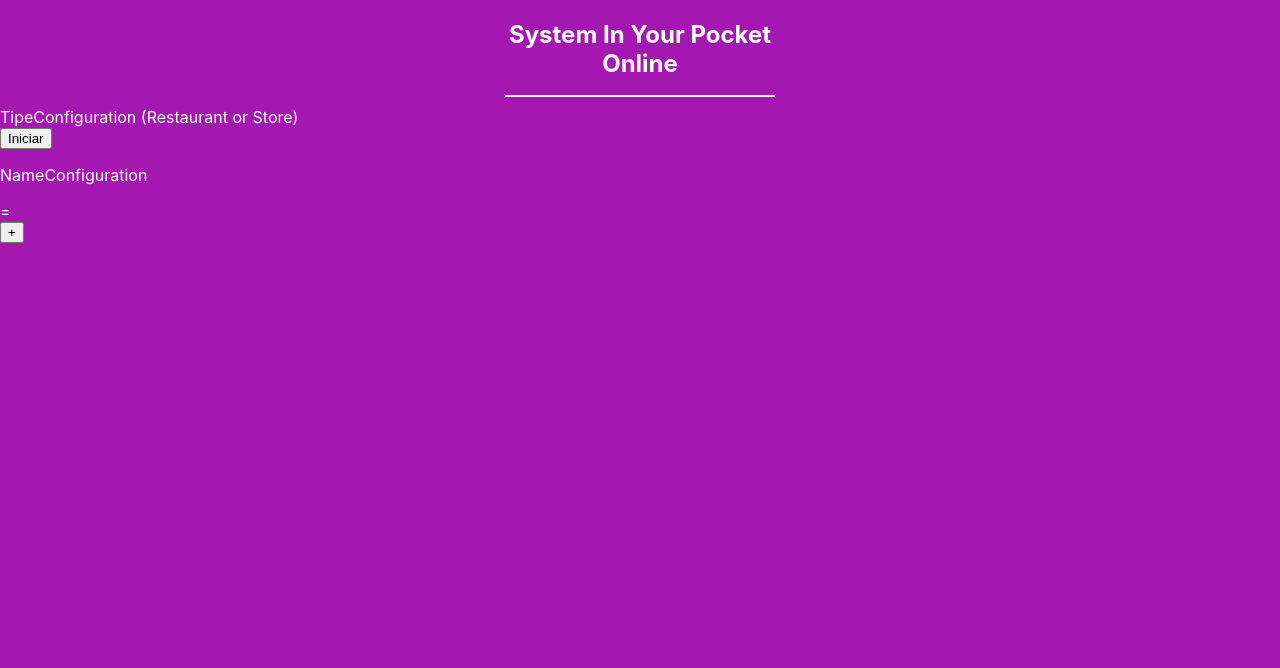
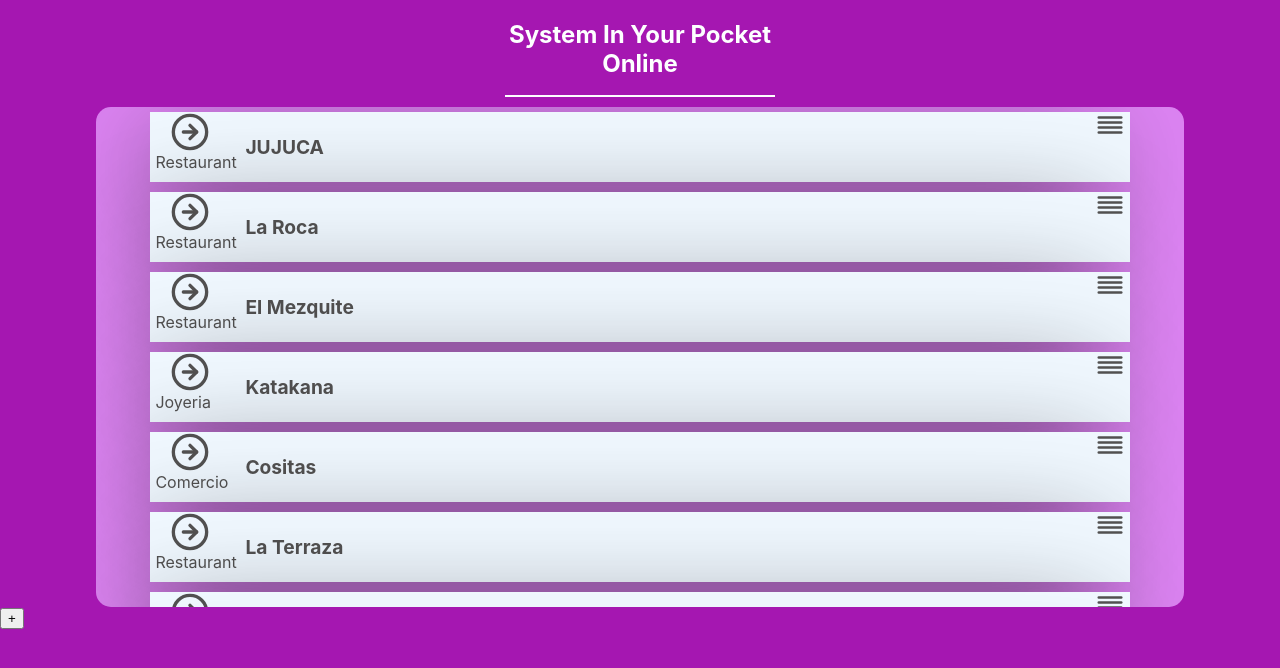
Before and after one commit to SasoHdz/sistemInYourPocketOnline, a React (Create React App) app: page / in a window 1280 px wide. Shown: the top 668 px of the page. Built offline with nearby package versions, Linux system fonts and the light colour scheme.

Commit message:
Estilos de elementos de Home

```diff
--- a/package.json
+++ b/package.json
@@ -8,6 +8,7 @@
     "@testing-library/user-event": "^13.5.0",
     "react": "^17.0.2",
     "react-dom": "^17.0.2",
+    "react-icons": "^4.3.1",
     "react-scripts": "5.0.0",
     "web-vitals": "^2.1.2"
   },
--- a/src/ConfigurationItem/ConfigurationsItem.css
+++ b/src/ConfigurationItem/ConfigurationsItem.css
@@ -0,0 +1,41 @@
+.Item {
+    width: 90%;
+    height: 90px;
+    display: flex;
+    flex-flow: row;
+    align-items: center;
+    color: rgb(82, 81, 81);
+    position: relative;
+    margin-top: 5px;
+    margin-bottom: 5px;
+    background-color: aliceblue;
+    box-shadow: -13px 21px 104px -16px rgba(0,0,0,0.77);
+    -webkit-box-shadow: -13px 21px 104px -16px rgba(0,0,0,0.77);
+    -moz-box-shadow: -13px 21px 104px -16px rgba(0,0,0,0.77);
+}
+
+.Item p {
+    font-weight: bold;
+    font-size: 1.2rem;
+    margin-left: 20px;
+}
+
+.Item-container {
+    width: 70px;
+    height: 70px;
+    display: flex;
+    flex-direction: column;
+    margin-left: 5px;
+}
+
+.start {
+    margin: 0 auto;
+    font-size: 40px;
+}
+
+.menu {
+    font-size: 30px;
+    position: absolute;
+    right: 5px;
+    top: -2px;
+}
--- a/src/ConfigurationItem/index.js
+++ b/src/ConfigurationItem/index.js
@@ -1,24 +1,24 @@
 import React from "react";
 
+import { FiArrowRightCircle } from "react-icons/fi";
+import { FiAlignJustify } from "react-icons/fi";
+import './ConfigurationsItem.css';
 
-function ConfigurationItem ()
+
+function ConfigurationItem (props)
 {
     return (
-        <div>
-            <label>
-                TipeConfiguration (Restaurant or Store)
-            </label>
-            <div>
-                <button>
-                    Iniciar
-                </button>
-                <p>
-                    NameConfiguration
-                </p>
+        <div className="Item">
+            <div className="Item-container">
+                <FiArrowRightCircle className="start"/>
+                <label>
+                    {props.type}
+                </label>
             </div>
-            <span>
-                =
-            </span>
+            <p>
+                {props.name}
+            </p>
+            <FiAlignJustify className="menu" />
         </div>
     );
 }
--- a/src/Home/Home.css
+++ b/src/Home/Home.css
@@ -0,0 +1,12 @@
+.container-items {
+    align-items: center;
+    background-color: rgb(221, 132, 243);
+    border-radius: 15px;
+    color: black;
+    display: flex;
+    margin: 0 auto;
+    height: 500px;
+    width: 85%;
+    flex-direction: column;
+    overflow-y: scroll;
+}
--- a/src/Home/index.js
+++ b/src/Home/index.js
@@ -5,12 +5,25 @@ import { CreateNewConfiguration } from '../CreateNewConfiguration';
 
 import './Home.css';
 
+let items = [
+    {name:'JUJUCA', type: 'Restaurant'},
+    {name:'La Roca', type: 'Restaurant'},
+    {name:'El Mezquite', type: 'Restaurant'},
+    {name:'Katakana', type: 'Joyeria'},
+    {name:'Cositas', type: 'Comercio'},
+    {name:'La Terraza', type: 'Restaurant'},
+    {name:'Opalo de Fuego', type: 'Comercio'},
+    {name:'Artesanias', type: 'Comercio'},
+];
+
 function Home() {
     return (
         <React.Fragment>
             <Header />
             <div className="container-items">
-                <ConfigurationItem />
+                { items.map( item => (
+                    <ConfigurationItem name = {item.name} type={item.type}/>
+                ))}
             </div>
             <CreateNewConfiguration />
         </React.Fragment>
```
Also changed, not shown: 1 other file (tests, documents, lock files or other folders).
